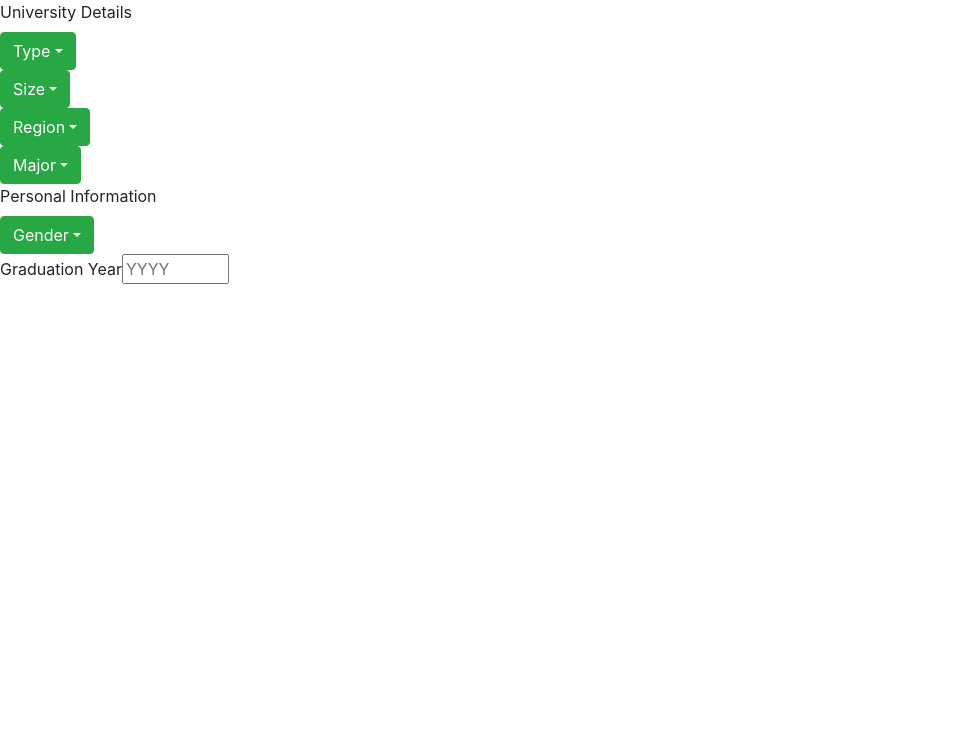
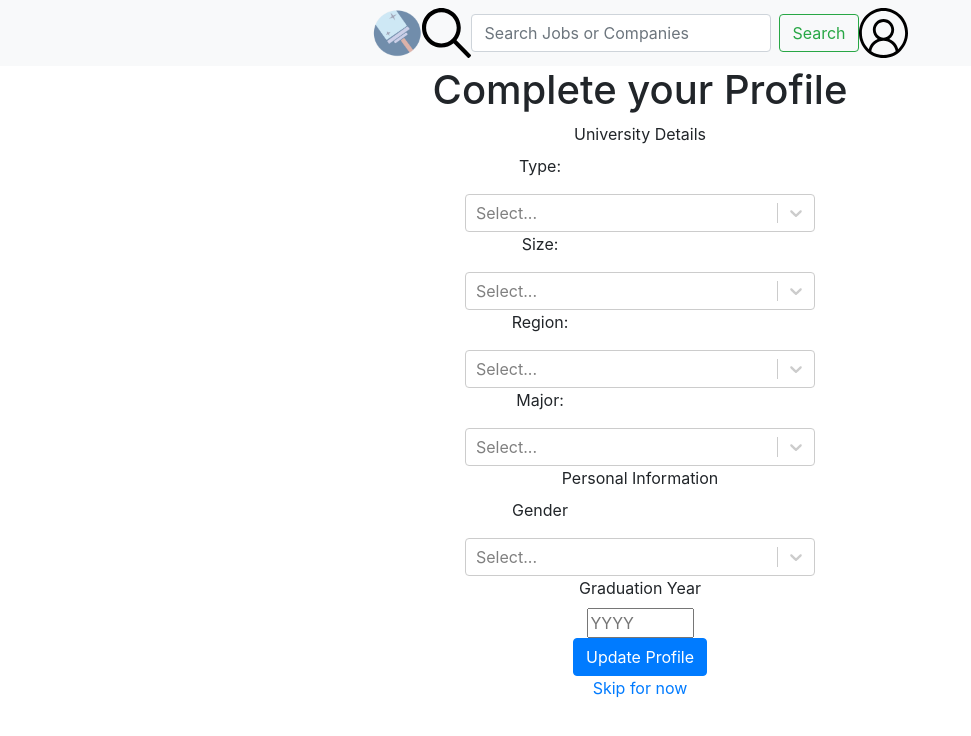
Before and after one commit to annatruelove/squeegee, a React (Create React App) app: page /details in a window 1280 px wide. Shown: the top 736 px of the page, without its empty margins (0-971 px from the left). Built offline with nearby package versions, Linux system fonts and the light colour scheme.

Commit message:
sign up dropdowns

```diff
--- a/package.json
+++ b/package.json
@@ -3,17 +3,21 @@
   "version": "0.1.0",
   "private": true,
   "dependencies": {
+    "@progress/kendo-react-dropdowns": "^3.11.0",
     "@testing-library/jest-dom": "^4.2.4",
     "@testing-library/react": "^9.3.2",
     "@testing-library/user-event": "^7.1.2",
     "bootstrap": "^4.4.1",
+    "mdbreact": "^4.25.2",
     "node-sass": "^4.13.1",
     "react": "^16.12.0",
     "react-bootstrap": "^1.0.0-beta.16",
     "react-dom": "^16.12.0",
     "react-router-bootstrap": "^0.25.0",
     "react-router-dom": "^5.1.2",
-    "react-scripts": "3.4.0"
+    "react-scripts": "3.4.0",
+    "react-select": "^3.0.8",
+    "semantic-ui-react": "^0.88.2"
   },
   "scripts": {
     "start": "react-scripts start",
--- a/src/custom.scss
+++ b/src/custom.scss
@@ -1,6 +1,6 @@
 // Override default variables before the import
 $theme-colors: (
-    'primary': purple
+    'primary': #f7a9a0
 );
 
 #nav-bar {
@@ -32,6 +32,10 @@ p {
     padding-top: 30px;
 }
 
+.details {
+    text-align: center;
+}
+
 #row {
     display: flex;
     flex-direction: row;
@@ -56,5 +60,10 @@ p {
     align-items: center;
 }
 
+#dropdown-basic {
+    border-color: white;
+    background-color: #68aeae;
+}
+
 // Import Bootstrap and its default variables
 @import '~bootstrap/scss/bootstrap.scss';
--- a/src/screens/Details.js
+++ b/src/screens/Details.js
@@ -1,87 +1,61 @@
 import React from 'react';
 import Button from 'react-bootstrap/Button';
 import Dropdown from 'react-bootstrap/Dropdown';
+import DropDown from './DropDown';
 import '../App.css';
+import { NavLink } from 'react-router-dom';
 import majors from '../data/majors'
+import Navigation from './Navigation';
+
 
 const Details = () => {
 
-    const items = [];
-    for (const i of majors){
-        items.push(<Dropdown.Item href="#/action-1">{i}</Dropdown.Item>)
-    }
+    return (
+        <div class="details">
 
+            <Navigation />
 
-        return (
+            <h1>Complete your Profile</h1>
             <form>
                 <label>
                     University Details
                 </label>
-                <Dropdown>
-                    <Dropdown.Toggle variant="success" id="dropdown-basic">
-                        Type
-                    </Dropdown.Toggle>
 
-                    <Dropdown.Menu>
-                        <Dropdown.Item href="#/action-1">Public</Dropdown.Item>
-                        <Dropdown.Item href="#/action-2">Private</Dropdown.Item>
-                    </Dropdown.Menu>
-                </Dropdown>
-                <Dropdown>
-                    <Dropdown.Toggle variant="success" id="dropdown-basic">
-                        Size
-                    </Dropdown.Toggle>
+                <p>Type:</p>
+                <DropDown items={["Public", "Private"]}/>
 
-                    <Dropdown.Menu>
-                        <Dropdown.Item href="#/action-1">Small (&lt; 5,000)</Dropdown.Item>
-                        <Dropdown.Item href="#/action-2">Medium (5,000-15,000)</Dropdown.Item>
-                        <Dropdown.Item href="#/action-3">Large (&gt; 15,000)</Dropdown.Item>
+                <p>Size:</p>
+                <DropDown items={["Small (< 5,000)", "Medium (5,000-15,000)", "Large (&gt; 15,000)"]}/>
 
-                    </Dropdown.Menu>
-                </Dropdown>
-                <Dropdown>
-                    <Dropdown.Toggle variant="success" id="dropdown-basic">
-                        Region
-                    </Dropdown.Toggle>
+                <p>Region:</p>
+                <DropDown items={["West", "Midwest", "South", "Northeast"]}/>
 
-                    <Dropdown.Menu>
-                        <Dropdown.Item href="#/action-1">West</Dropdown.Item>
-                        <Dropdown.Item href="#/action-2">Midwest</Dropdown.Item>
-                        <Dropdown.Item href="#/action-3">South</Dropdown.Item>
-                        <Dropdown.Item href="#/action-4">Northeast</Dropdown.Item>
-                    </Dropdown.Menu>
-                </Dropdown>
-                <Dropdown>
-                    <Dropdown.Toggle variant="success" id="dropdown-basic">
-                        Major
-                    </Dropdown.Toggle>
+                <p>Major:</p>
+                <DropDown items={majors}/>
 
-                    <Dropdown.Menu>
-                        {items}
-                    </Dropdown.Menu>
-                </Dropdown>
                 <label>
                     Personal Information
                 </label>
-                <Dropdown>
-                    <Dropdown.Toggle variant="success" id="dropdown-basic">
-                        Gender
-                    </Dropdown.Toggle>
 
-                    <Dropdown.Menu>
-                        <Dropdown.Item href="#/action-1">Female</Dropdown.Item>
-                        <Dropdown.Item href="#/action-2">Male</Dropdown.Item>
-                        <Dropdown.Item href="#/action-2">Non-binary</Dropdown.Item>
-                        <Dropdown.Item href="#/action-2">Prefer not to answer</Dropdown.Item>
-                    </Dropdown.Menu>
-                </Dropdown>
+                <p>Gender</p>
+                <DropDown items={["Female", "Male", "Nonbinary", "Prefer not to say"]}/>
+
                 <label>
                     Graduation Year
                 </label>
+                <br></br>
                 <input type="number" placeholder="YYYY" min="2017" max="2100" />
 
             </form>
-        );
-  }
+            <Button variant="primary" type="submit">
+                Update Profile
+            </Button>
+            <br></br>
+            <NavLink to="/home">
+                    Skip for now
+            </NavLink>
+        </div>
+    );
+}
 
 export default Details;
--- /dev/null
+++ b/src/screens/DropDown.js
@@ -0,0 +1,26 @@
+import React from 'react';
+import Select from 'react-select';
+import 'bootstrap/dist/css/bootstrap.min.css';
+
+
+
+const DropDown = (props) => {
+    const items = [];
+    for (const [i, x] of props.items.entries()) {
+        items.push({ label: x, value: i });
+    }
+
+    return (
+        <div className="container">
+            <div className="row">
+                <div className="col-md-4"></div>
+                <div className="col-md-4">
+                    <Select options={items} />
+                </div>
+                <div className="col-md-4"></div>
+            </div>
+        </div>
+    );
+}
+
+export default DropDown;
--- a/src/screens/Signin.js
+++ b/src/screens/Signin.js
@@ -22,7 +22,7 @@ const Signin = () => {
             <Form.Control type="password" placeholder="Password" />
           </Form.Group>
           <Button variant="primary" type="submit">
-            Submit
+            Sign In
           </Button>
         </Form>
         );
--- a/src/screens/Signup.js
+++ b/src/screens/Signup.js
@@ -20,7 +20,7 @@ const Signup = () => {
                 </Form.Group>
                 <Form.Group controlId="formBirthday">
                     <Form.Label>Birthday</Form.Label>
-                <Form.Control type="date"/>
+                    <Form.Control type="date" />
                 </Form.Group>
                 <NavLink to="/details">
                     <Button variant="primary" type="submit">
--- a/src/screens/Welcome.js
+++ b/src/screens/Welcome.js
@@ -20,7 +20,7 @@ const Welcome = () => {
                   </Button>
               </NavLink>
 
-              <NavLink to="/details">
+              <NavLink to="/signin">
                   <Button className='btn-flat' id="welc-btn">
                       Sign In
                   </Button>
```
Lines whose indentation alone changed are shown as unchanged.
